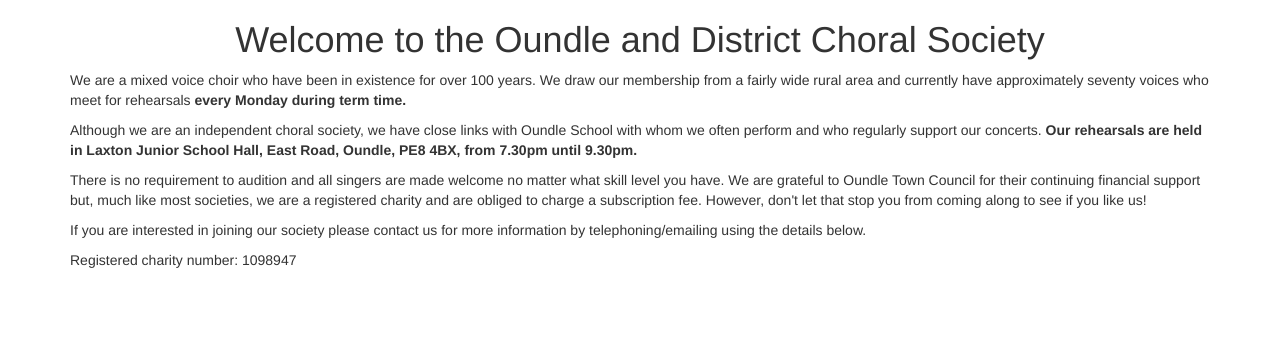
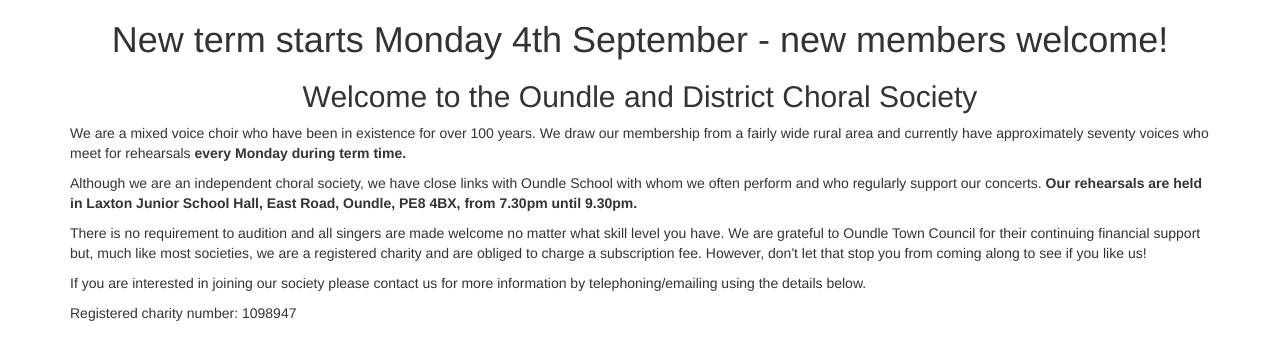
Before and after one commit to FloBurke/floburke.github.io, a plain HTML site: page oundlewebsite.html in a window 1280 px wide. Drawn offline with nearby package versions, Linux system fonts and the light colour scheme.

Commit message:
what is happening with colours

```diff
--- a/oundlestyle.css
+++ b/oundlestyle.css
@@ -1,4 +1,8 @@
 h1{
     text-align: center;
-    font-family: 'Times New Roman', Times, serif;
+    color: darkred;
 }
+
+h2{
+    text-align: center;
+}
--- a/oundlewebsite.html
+++ b/oundlewebsite.html
@@ -11,7 +11,8 @@
 <body>
 
 <div class="container">
-    <h1>Welcome to the Oundle and District Choral Society</h1>
+    <h1>New term starts Monday 4th September - new members welcome!</h1>
+    <h2>Welcome to the Oundle and District Choral Society</h2>
     <p>We are a mixed voice choir who have been in existence for over 100 years. We draw our membership from a
         fairly wide rural area and currently have approximately seventy voices who meet for rehearsals <b>every Monday during term time.</b></p>
     <p>Although we are an independent choral society, we have close links with Oundle School with whom we often
```
